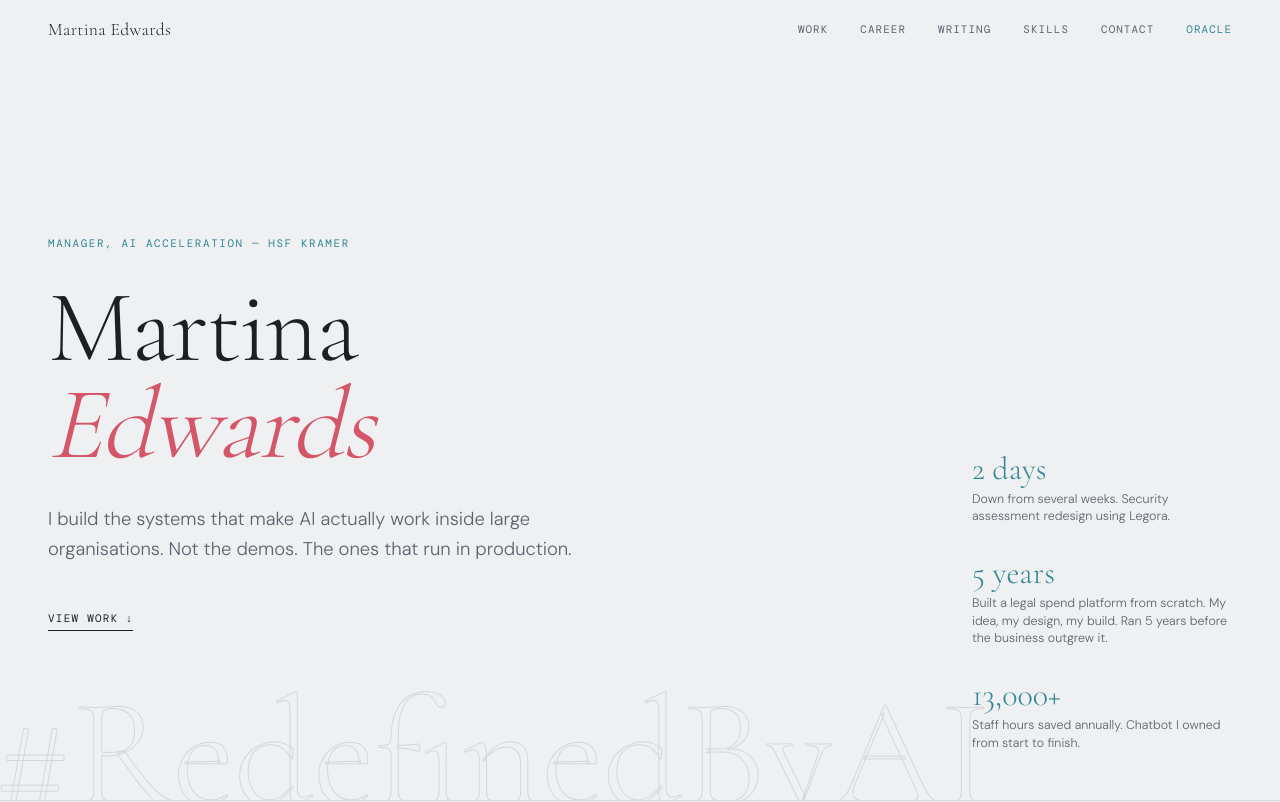
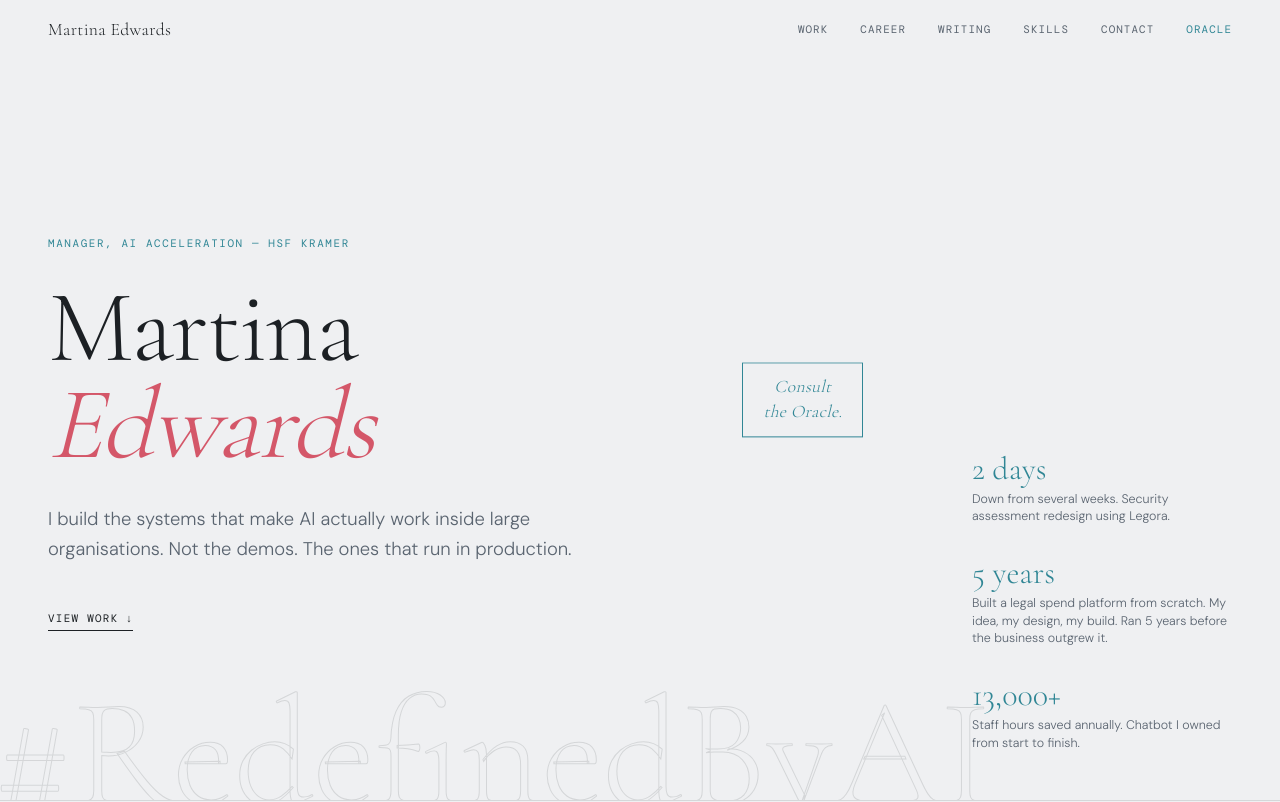
Before and after one commit to fde-shipit/martina-portfolio, a Next.js app: page / in a window 1280 px wide. Shown: the top 802 px of the page. Built offline with nearby package versions, Linux system fonts and the light colour scheme.

Commit message:
new ball layout

```diff
--- a/components/Hero.tsx
+++ b/components/Hero.tsx
@@ -183,6 +183,32 @@ export default function Hero() {
         </div>
       </div>
 
+      <a
+        href="/oracle"
+        className="oracle-hero-btn"
+        style={{
+          position: 'absolute',
+          top: '50%',
+          left: '58%',
+          transform: 'translateY(-50%)',
+          fontFamily: 'var(--font-cormorant)',
+          fontStyle: 'italic',
+          fontWeight: 300,
+          fontSize: 'clamp(0.9rem, 1.5vw, 1.1rem)',
+          color: 'var(--rust)',
+          textDecoration: 'none',
+          border: '1px solid var(--rust)',
+          padding: '0.75rem 1.25rem',
+          letterSpacing: '0.02em',
+          display: 'block',
+          textAlign: 'center',
+          lineHeight: 1.4,
+          zIndex: 1,
+        }}
+      >
+        Consult<br />the Oracle.
+      </a>
+
       {/* Stats — right side */}
       <div
         style={{
@@ -235,6 +261,16 @@ export default function Hero() {
             max-width: 100% !important;
           }
         }
+        @keyframes oracle-pulse {
+          0%, 100% { opacity: 1; border-color: var(--rust); }
+          50% { opacity: 0.45; border-color: transparent; }
+        }
+        .oracle-hero-btn {
+          animation: ball-float 4s ease-in-out infinite, oracle-pulse 3s ease-in-out infinite;
+        }
+        @media (max-width: 768px) {
+          .oracle-hero-btn { display: none !important; }
+        }
       `}</style>
     </section>
   )
```
